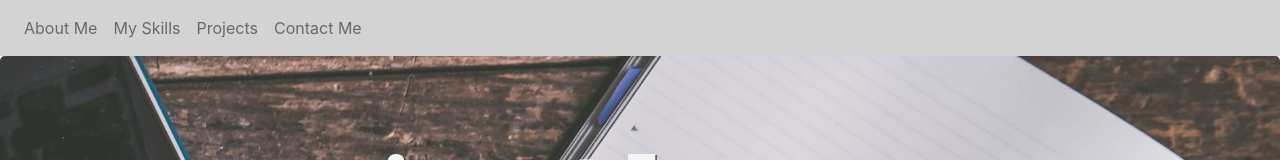
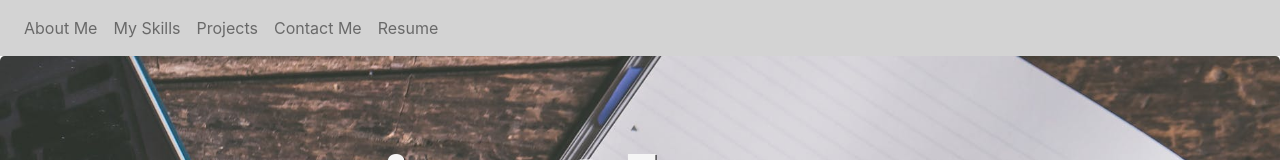
Before and after one commit to ashortea/ashortea.github.io, a plain HTML site: page index.html in a window 1280 px wide. Shown: the top 160 px of the page. Drawn offline with nearby package versions, Linux system fonts and the light colour scheme.

Commit message:
resume added

```diff
--- a/index.html
+++ b/index.html
@@ -41,6 +41,9 @@
                     <li class="nav-item">
                             <a class="nav-link" href="#contact">Contact Me</a>
                           </li>
+                          <li>
+                      <a class="nav-link" href="assets/Asia Shorter resume-i.pdf" download>Resume </a>
+                    </li>
                   </ul>
                 </div>
               </nav>
```
Also changed, not shown: 1 other file.
